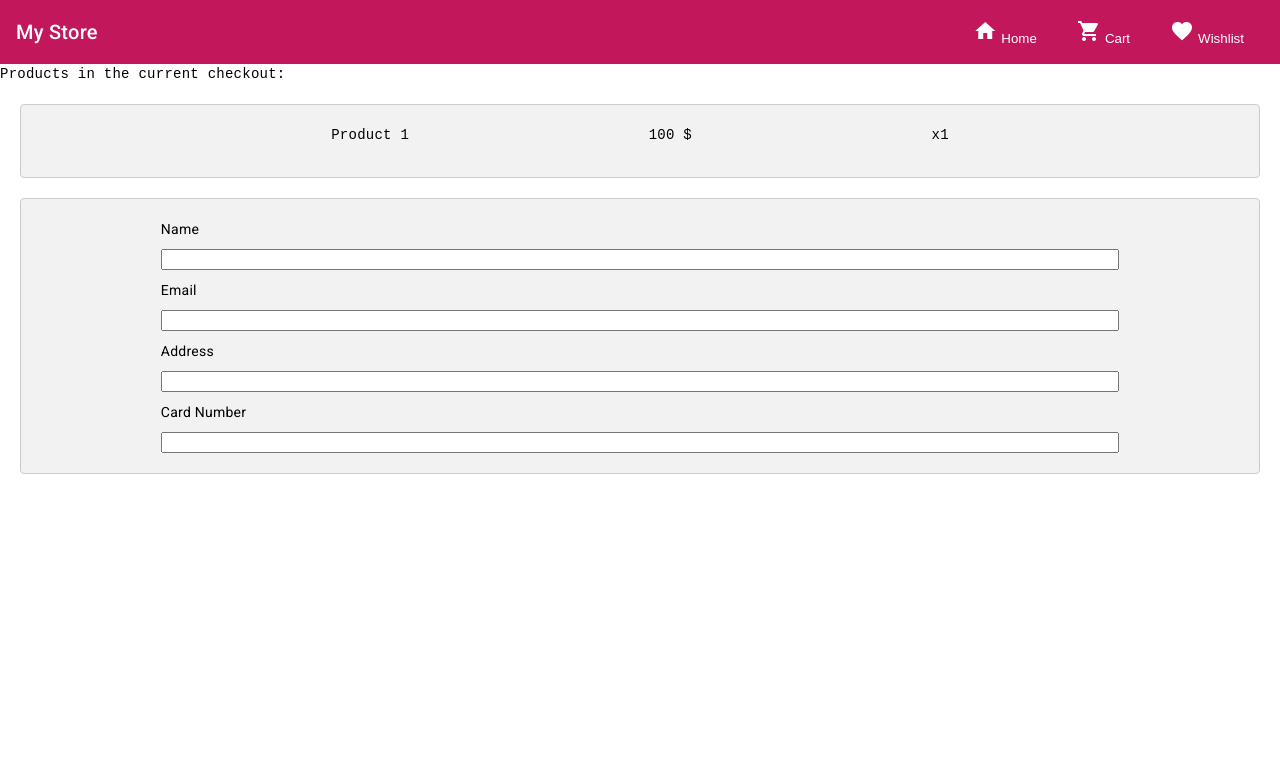
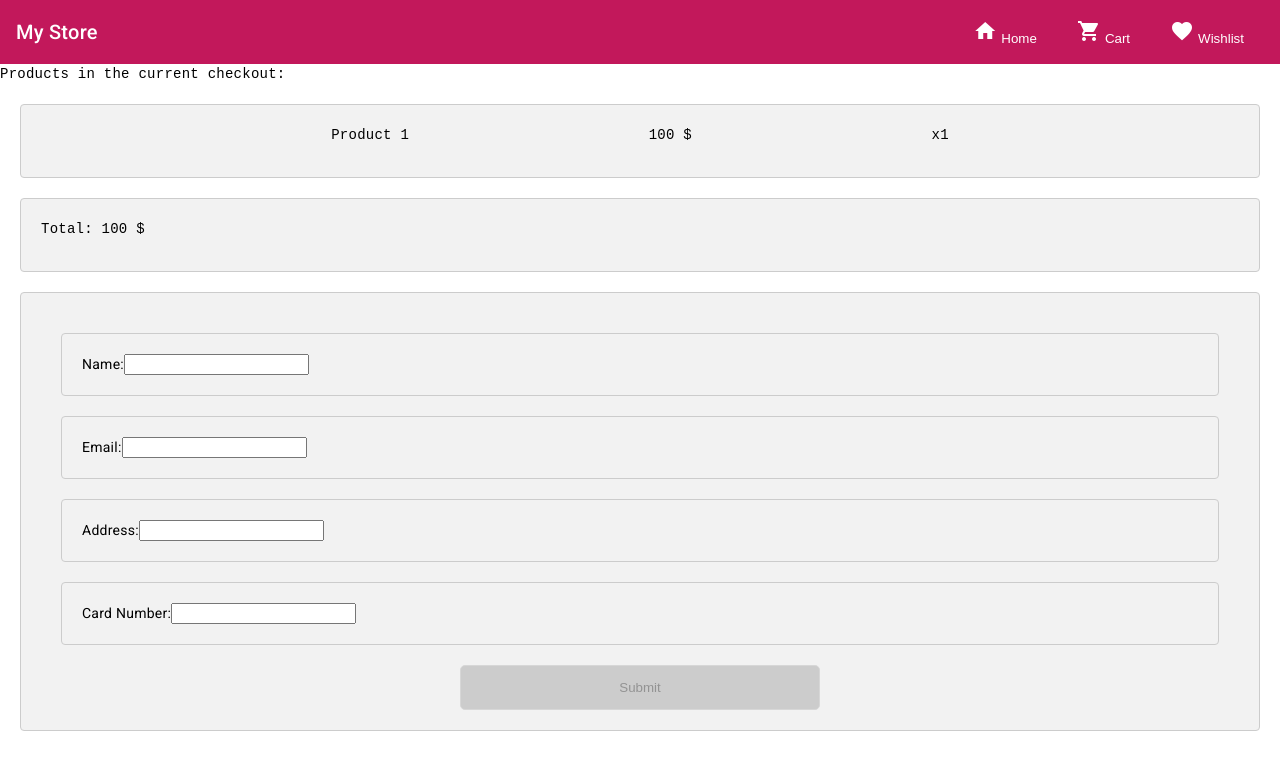
Before and after one commit to SouaadMa/ALX-mystore-app, an Angular app: page /checkout in a window 1280 px wide. Shown: the top 770 px of the page. Built offline with nearby package versions, Linux system fonts and the light colour scheme.

Commit message:
feat: checkout form + validation + error messages

```diff
--- a/src/app/app.module.ts
+++ b/src/app/app.module.ts
@@ -1,6 +1,7 @@
 import { NgModule } from '@angular/core';
 import { BrowserModule } from '@angular/platform-browser';
 import { FormsModule } from '@angular/forms';
+import { ReactiveFormsModule } from '@angular/forms';
 
 import { AppRoutingModule } from './app-routing.module';
 import { AppComponent } from './app.component';
@@ -36,6 +37,7 @@ import { CheckoutComponent } from './components/checkout/checkout.component';
     BrowserModule,
     AppRoutingModule,
     FormsModule,
+    ReactiveFormsModule,
     HttpClientModule,
     MatIconModule,
     MatToolbarModule,
--- a/src/app/components/checkout/checkout.component.css
+++ b/src/app/components/checkout/checkout.component.css
@@ -1,4 +1,4 @@
-div{
+div {
   background-color: #f2f2f2;
   padding: 20px;
   margin: 20px;
@@ -6,15 +6,41 @@ div{
   border-radius: 4px;
 }
 
-.checkout-product{
+.checkout-product {
   display: flex;
   gap: 20%;
   justify-content: center;
 }
 
-.checkout-form{
+.checkout-form {
   padding: 0 10%;
   display: flex;
   flex-direction: column;
   gap: 10px;
 }
+
+.error-message {
+  color: red;
+  font-size: 0.8em;
+  opacity: 0.8;
+}
+
+.submit-button {
+  width: 30%;
+  padding: 14px 20px;
+  margin-left: 35%;
+  border: none;
+  border-radius: 5px;
+  cursor: pointer;
+  border: 1px solid #d7d7d7;
+  background-color: #4caf50;
+}
+.submit-button:disabled {
+  background-color: #ccc;
+  cursor: not-allowed;
+}
+.submit-button:hover {
+  opacity: 0.8;
+  font-weight: bold;
+  font-size: 1.1em;
+}
--- a/src/app/components/checkout/checkout.component.html
+++ b/src/app/components/checkout/checkout.component.html
@@ -4,19 +4,96 @@
   <p>{{ item.price }} $</p>
   <p>x{{ item.amount }}</p>
 </div>
+<div class="checkout-total">
+  <p>Total: {{ total }} $</p>
+</div>
 
+<!-- Checkout Form with validation and error messages -->
 <div>
-  <form class="checkout-form">
-    <label for="name">Name</label>
-    <input type="text" id="name" name="name" />
+  <form [formGroup]="checkoutForm" (ngSubmit)="onSubmit()">
+    <div>
+      <label for="name">Name:</label>
+      <input type="text" id="name" formControlName="name" />
+      <span
+        class="error-message"
+        *ngIf="
+          checkoutForm.get('name')!.invalid &&
+          (checkoutForm.get('name')!.dirty || checkoutForm.get('name')!.touched)
+        "
+      >
+        <span *ngIf="checkoutForm.get('name')!.errors!['required']">
+          Name is required.
+        </span>
+        <span *ngIf="checkoutForm.get('name')!.errors!['minlength']">
+          Name must be at least 3 characters.
+        </span>
+      </span>
+    </div>
 
-    <label for="email">Email</label>
-    <input type="email" id="email" name="email" />
+    <div>
+      <label for="email">Email:</label>
+      <input type="email" id="email" formControlName="email" />
+      <span
+        class="error-message"
+        *ngIf="checkoutForm.get('email')!.invalid &&
+          (checkoutForm.get('email')!.dirty ||
+            checkoutForm.get('email')!.touched)
+        "
+      >
+        <span *ngIf="checkoutForm.get('email')!.errors!['required']">
+          Email is required.
+        </span>
+        <span *ngIf="checkoutForm.get('email')!.errors!['email']">
+          Please enter a valid email.
+        </span>
+      </span>
+    </div>
 
-    <label for="address">Address</label>
-    <input type="text" id="address" name="address" />
+    <div>
+      <label for="address">Address:</label>
+      <input type="text" id="address" formControlName="address" />
+      <span
+        class="error-message"
+        *ngIf="
+          checkoutForm.get('address')!.invalid &&
+          (checkoutForm.get('address')!.dirty ||
+            checkoutForm.get('address')!.touched)
+        "
+      >
+        <span *ngIf="checkoutForm.get('address')!.errors!['required']">
+          Address is required.
+        </span>
+        <span *ngIf="checkoutForm.get('address')!.errors!['minlength']">
+          Address must be at least 3 characters.
+        </span>
+      </span>
+    </div>
 
-    <label for="card">Card Number</label>
-    <input type="text" id="card" name="card" />
+    <div>
+      <label for="card">Card Number:</label>
+      <input type="text" id="card" formControlName="card" />
+      <span
+        class="error-message"
+        *ngIf="
+          checkoutForm.get('card')!.invalid &&
+          (checkoutForm.get('card')!.dirty || checkoutForm.get('card')!.touched)
+        "
+      >
+        <span *ngIf="checkoutForm.get('card')!.errors!['required']">
+          Card Number is required.
+        </span>
+        <span *ngIf="checkoutForm.get('card')!.errors!['minlength']">
+          Card Number must be at least 6 digits.
+        </span>
+        <span *ngIf="checkoutForm.get('card')!.errors!['maxlength']">
+          Card Number must be at most 6 digits.
+        </span>
+        <span *ngIf="checkoutForm.get('card')!.errors!['pattern']">
+          Card Number must be a number.
+        </span>
+      </span>
+    </div>
+
+    <button class="submit-button" type="submit" [disabled]="checkoutForm.invalid">Submit</button>
   </form>
 </div>
--- a/src/app/components/checkout/checkout.component.ts
+++ b/src/app/components/checkout/checkout.component.ts
@@ -1,6 +1,8 @@
 import { Component } from '@angular/core';
 import { Product } from 'src/app/models/product';
 import { CartService } from 'src/app/services/cart.service';
+import { Router } from '@angular/router';
+import { FormBuilder, FormGroup, Validators } from '@angular/forms';
 
 @Component({
   selector: 'app-checkout',
@@ -9,10 +11,42 @@ import { CartService } from 'src/app/services/cart.service';
 })
 export class CheckoutComponent {
   cartItems: Product[] = [];
+  total: number = 0;
+  checkoutForm: FormGroup = new FormGroup({});
 
-  constructor(private cartService: CartService) {}
+  router: Router;
+
+  constructor(
+    private cartService: CartService,
+    router: Router,
+    private fb: FormBuilder
+  ) {
+    this.router = router;
+    this.checkoutForm = this.fb.group({
+      name: ['', [Validators.required, Validators.minLength(3)]],
+      email: ['', [Validators.required, Validators.email]],
+      address: ['', [Validators.required, Validators.minLength(3)]],
+      card: [
+        '',
+        [
+          Validators.required,
+          Validators.minLength(6),
+          Validators.maxLength(6),
+          Validators.pattern('[0-9]*'),
+        ],
+      ],
+    });
+  }
 
   ngOnInit(): void {
     this.cartItems = this.cartService.getProducts();
+    this.total = this.cartService.getTotalPrice();
+  }
+
+  onSubmit() {
+    this.cartService.clearCart();
+    console.warn('Your order has been submitted', this.cartItems);
+    // navigate to confirmation page
+    this.router.navigate(['/confirmation/' + this.checkoutForm.value.name]);
   }
 }
```
Lines whose indentation alone changed are shown as unchanged.
